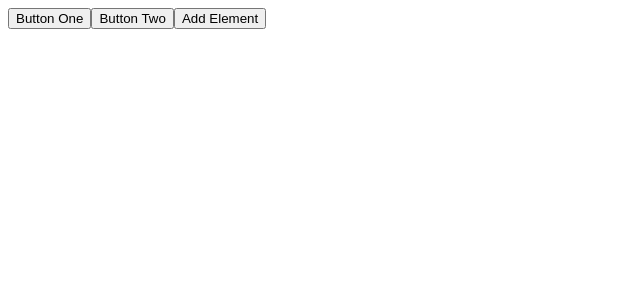
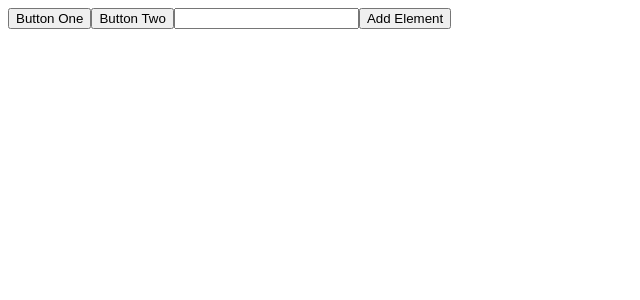
Before and after one commit to Arkmer/2-react-redux, a React (Create React App) app: page / in a window 1280 px wide. Shown: the top 300 px of the page, without its empty margins (0-640 px from the left). Built offline with nearby package versions, Linux system fonts and the light colour scheme.

Commit message:
logging of custom element

```diff
--- a/src/Components/App/App.js
+++ b/src/Components/App/App.js
@@ -3,12 +3,33 @@ import './App.css';
 import { connect } from 'react-redux';
 
 class App extends Component {
+  constructor(props){
+    super(props);
+    this.state = {
+      newElement: '',
+    };
+  }
+
+  handleChange = (event) => {
+    this.setState({
+      newElement: event.target.value,
+    });
+  }
+
+  handleClick = () => {
+    this.props.dispatch({type: 'ADD_ELEMENT', payload: this.state.newElement});
+    this.setState({
+      newElement: '',
+    })
+  }
+
   render() {
     return (
       <div>
         <button onClick={() => this.props.dispatch({type: 'BUTTON_ONE'})}>Button One</button>
         <button onClick={() => this.props.dispatch({type: 'BUTTON_TWO'})}>Button Two</button>
-        <button onClick={() => this.props.dispatch({type: 'ADD_ELEMENT', payload: 'hydrogen'})}>Add Element</button>
+        <input value={this.state.newElement} onChange={this.handleChange}/>
+        <button onClick={this.handleClick}>Add Element</button>
       </div>
     );
   }
--- a/src/index.js
+++ b/src/index.js
@@ -21,7 +21,9 @@ const secondReducer = (state, action) => {
 };
 
 const elementListReducer = (state, action) => {
-        console.log('#3, action', action);
+    if(action.type === 'ADD_ELEMENT'){
+        console.log(`The element was ${action.payload}!`);
+    }
     return {};
 };
 
```
Also changed, not shown: 1 other file (tests, documents, lock files or other folders).
